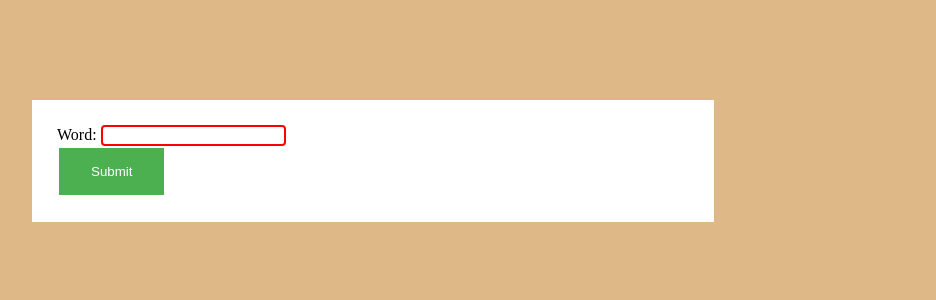
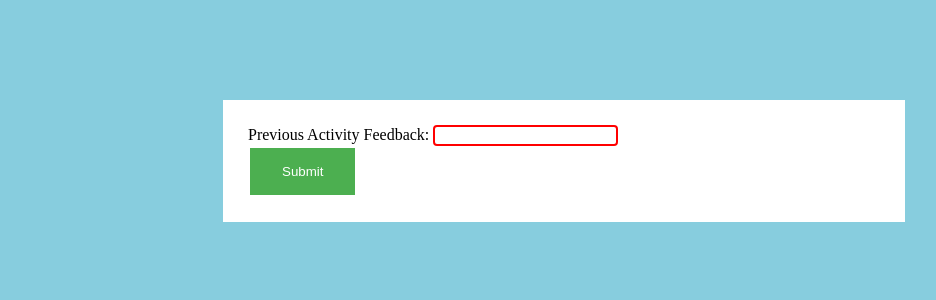
Before and after one commit to IT17370974Rash/cbt, a Flask app: page / in a window 1280 px wide. Shown: the top 300 px of the page, without its empty margins (76-1012 px from the left). Run offline with Flask 2, Linux system fonts and the light colour scheme; parts of the project's set-up code (start-up, migrations or seed data) failed here and were passed over.

Commit message:
add css styles

```diff
--- a/static/style.css
+++ b/static/style.css
@@ -14,13 +14,14 @@ input[type=text] {
   }
 
   body {
-    background-color: burlywood;
+    background-color: rgb(135, 205, 222);
   }
 
   div.container {
     background-color: white;
     margin-top: 100px;
-    margin-left: 100px;
+    margin-left: auto;
+    margin-right: auto;
     height: 50%;
     width: 50%;
     padding: 25px;
--- a/templates/home.html
+++ b/templates/home.html
@@ -8,7 +8,7 @@
 <body>
 	<div class="container">
 		<form method="post">
-			Word: <input type="text" name="word"><br>
+			Previous Activity Feedback: <input type="text" name="word"><br>
 			<input type="submit" value="Submit"><br>
 		</form>
 	</div>
```
